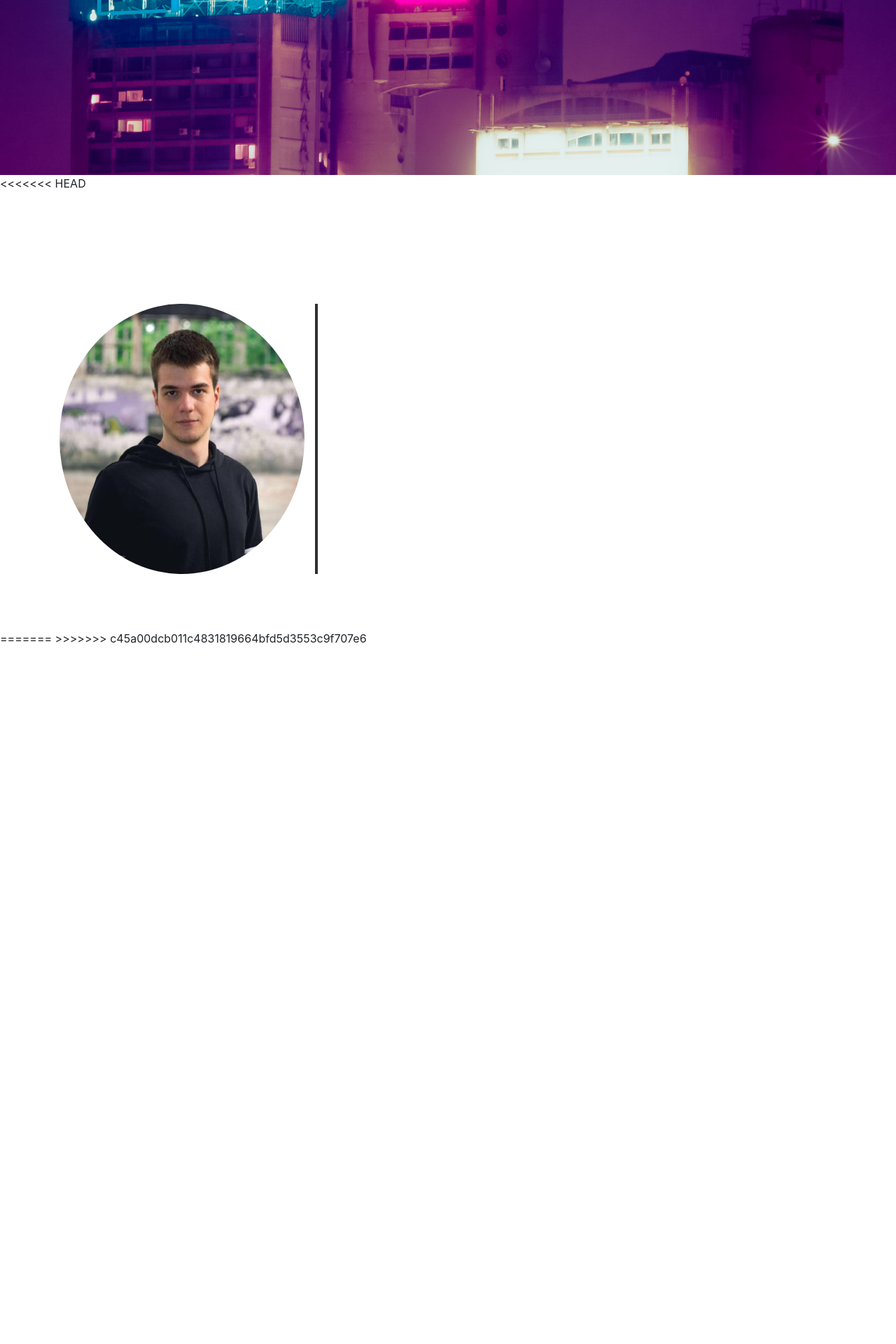
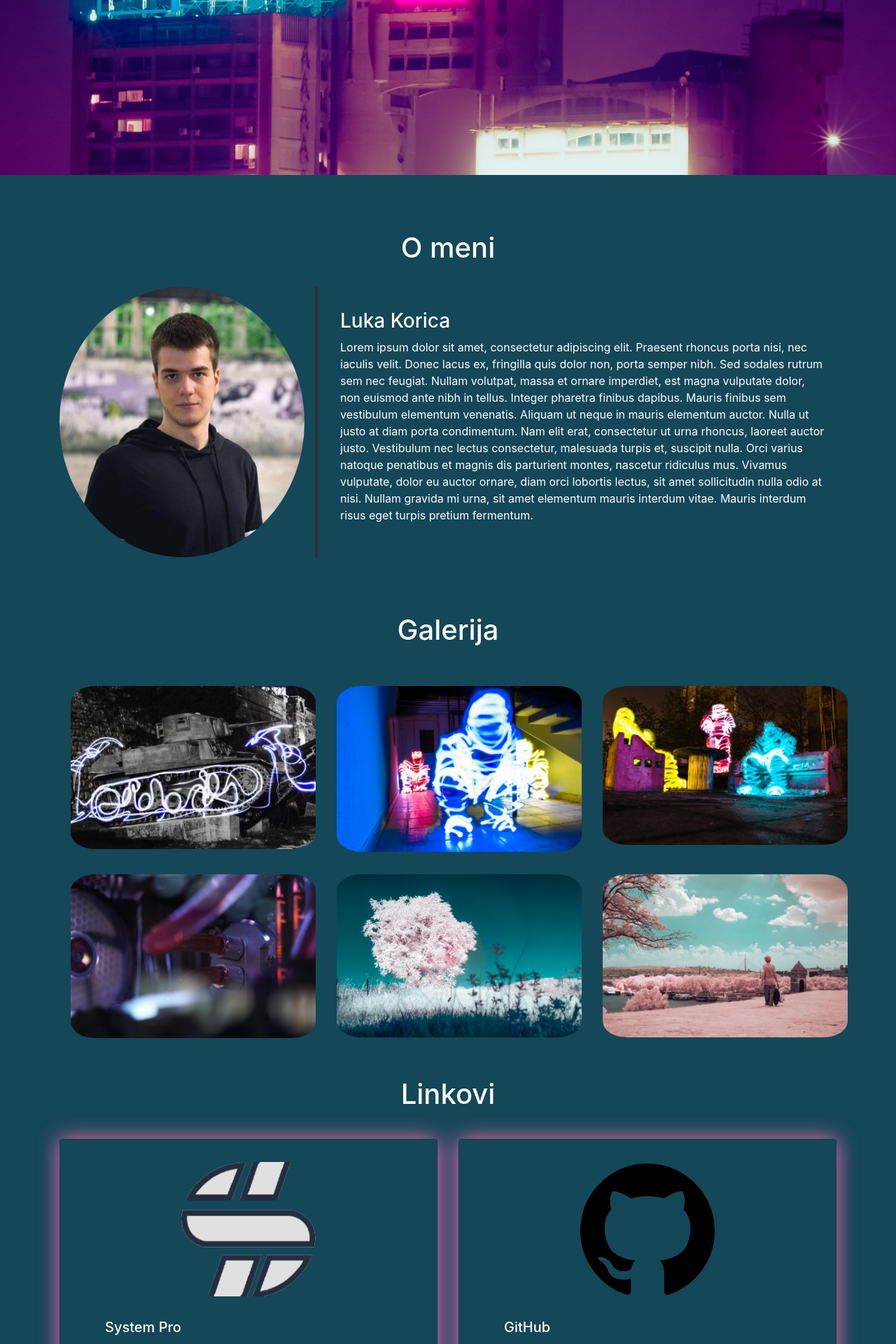
Before and after one commit to KoraSystemPro/grupa-16-50, a PHP site: page / in a window 1280 px wide. Shown: the part 550-2470 px from the top of the page at 70% size. Before the commit the page ends 1469 px from the top, so only its background shows below. Run offline with PHP 8.4, Linux system fonts and the light colour scheme; some libraries are stand-ins or nearby versions.

Commit message:
Dodata subota 31.10.2020.

```diff
--- a/3. godina/02. Bootstrap/stranica/css/main.css
+++ b/3. godina/02. Bootstrap/stranica/css/main.css
@@ -1,4 +1,3 @@
-<<<<<<< HEAD
 body{
     padding: 0px;
     margin: 0px;
@@ -93,85 +92,54 @@ body{
 }
 
 
+/* Galerija */
+.gallery{
+    position: relative;
+    margin-top: 4em;
+}
+
+.gallery img{
+    width: 100%;
+    margin: 1em;
+    border-radius: 10%;
+}
+
+.gallery h1{
+    color: white;
+    margin: 1em;
+}
 
 
+/* Linkovi */
+.links{
+    position: relative;
+}
 
+.links h1{
+    color: white;
+    margin: 1em;
+}
 
+.links .card{
+    box-shadow: 0 0 30px hotpink;
 
-=======
-body{
-    padding: 0px;
-    margin: 0px;
-    background: #144758;
+    height: 100%;
+    padding: 2em;
+    background-color: #144758;
+    color: white;
 
 }
 
-/* Navbar */
-.navbar{
-    background: black;
+.links .card img{
+    margin: auto;
+    height: 12em;
 }
 
-.nav-link, .navbar-brand{
-    color: black;
-}
-
-.nav-link:hover, .navbar-brand:hover{
-    color: white;
-}
-
-.navbar-collapse{
-    justify-content: flex-end;
-}
-
-.navbar-toggler{
-    background: white;
-}
-
-/* Header/Zaglavlje */
-.header{
-    height: 100vh;
-    position: relative;
-    background-image: url("../img/background/slika14.jpg");
-
-    background-size: cover;
-    background-position: center;
-    background-repeat: no-repeat;
-}
-
-.description {
-    position: absolute;
-    top: 30%;
-    margin: auto;
+.links .card-body{
     padding: 2em;
 }
 
-.description h1{
+.links .card-body a{
+    background: #303030;
     color: white;
 }
-
-.description p{
-    color: #ededed;
-    font-size: 15pt;
-    width: 50%;
-    line-height: 1.5;
-}
-
-.description button{
-    border: 1px solid black;
-    background: #144758;
-    color: white;
-}
-
-.description button:hover{
-    background: #303030;
-}
-
-
-
-
-
-
-
-
-
->>>>>>> c45a00dcb011c4831819664bfd5d3553c9f707e6
--- a/3. godina/02. Bootstrap/stranica/index.html
+++ b/3. godina/02. Bootstrap/stranica/index.html
@@ -53,11 +53,10 @@
             </div>
         </header>
 
-
-<<<<<<< HEAD
+        <!-- O meni -->
         <div class="about">
             <div class="container">
-                <h1>O meni</h1>
+                <h1 class="text-center">O meni</h1>
                 <div class="row about-row">
                     <div class="col-lg-4">
                         <img src="img/portret.jpeg">
@@ -72,8 +71,90 @@
             </div>
         </div>
 
-=======
->>>>>>> c45a00dcb011c4831819664bfd5d3553c9f707e6
+        <!-- Galerija -->
+        <div class="gallery" id="gallery">
+            <h1 class="text-center">Galerija</h1>
+            <div class="container">
+                <div class="row">
+                    <div class="col-lg-4">
+                        <img src="img/background/slika2.jpg" class="img-fluid">
+                    </div>
+                    <div class="col-lg-4">
+                        <img src="img/background/slika3.jpg" class="img-fluid">
+                    </div>
+                    <div class="col-lg-4">
+                        <img src="img/background/slika4.jpg" class="img-fluid">
+                    </div>
+
+                    <div class="col-lg-4">
+                        <img src="img/background/slika15.jpg" class="img-fluid">
+                    </div>
+                    <div class="col-lg-4">
+                        <img src="img/background/slika8.jpg" class="img-fluid">
+                    </div>
+                    <div class="col-lg-4">
+                        <img src="img/background/slika5.jpg" class="img-fluid">
+                    </div>
+                </div>
+            </div>
+        </div>
+
+        <!-- Linkovi -->
+        <div class="links" id="links">
+            <div class="container">
+                <h1 class="text-center">Linkovi</h1>
+                <div class="row">
+                    <div class="col-lg-6">
+                        <div class="card">
+                            <img src="img/icons/syspro.png" alt="SystemPro">
+                            <div class="card-body">
+                                <h5 class="card-title">System Pro</h5>
+                                <p class="card-text">Link ka skoli programiranja SystemPro u Beogradu.</p>
+                                <a href="https://www.systempro.rs" class="btn btn-primary">Procitaj vise</a>
+                            </div>
+                        </div>
+                    </div>
+
+                    <div class="col-lg-6">
+                        <div class="card">
+                            <img src="img/icons/github.svg" alt="GitHub">
+                            <div class="card-body">
+                                <h5 class="card-title">GitHub</h5>
+                                <p class="card-text">Link ka GitHub platformi gde se nalaze sve stvari radjenen na casu.</p>
+                                <a href="https://www.github.com/lkora" class="btn btn-primary">Procitaj vise</a>
+                            </div>
+                        </div>
+                    </div>
+
+                </div>
+            </div>
+        </div>
+
+        <!-- Kontakt forma -->
+        <div class="contact-form" id="contact">
+            <div class="container">
+                <form>
+                    <div class="row">
+                        <div class="col-lg-4">
+                            <h1>Stupite u kontakt<br>sa nama!</h1>
+                        </div>
+                        <div class="col-lg-8">
+                            <div class="form-group">
+                                <input type="text" class="form-control form-control-lg" placeholder="Ime">
+                            </div>
+                            <div class="form-group">
+                                <input type="email" class="form-control form-control-lg" placeholder="E-mail">
+                            </div>
+                            <div class="form-group">
+                                <textarea class="form-control form-control-lg"></textarea>
+                            </div>
+                                 <input type="button" class="form-control form-control-lg" value="Posalji">
+                        </div>
+                    </div>
+                </form>
+            </div>
+        </div>
+
 
         <script src="https://code.jquery.com/jquery-3.2.1.slim.min.js" integrity="sha384-KJ3o2DKtIkvYIK3UENzmM7KCkRr/rE9/Qpg6aAZGJwFDMVNA/GpGFF93hXpG5KkN" crossorigin="anonymous"></script>
         <script src="https://cdnjs.cloudflare.com/ajax/libs/popper.js/1.12.9/umd/popper.min.js" integrity="sha384-ApNbgh9B+Y1QKtv3Rn7W3mgPxhU9K/ScQsAP7hUibX39j7fakFPskvXusvfa0b4Q" crossorigin="anonymous"></script>
```
Also changed, not shown: 3. godina/02. Bootstrap/stranica/img/icons/github.svg (added), 3. godina/02. Bootstrap/stranica/img/icons/syspro.png (added), 1 other file.
